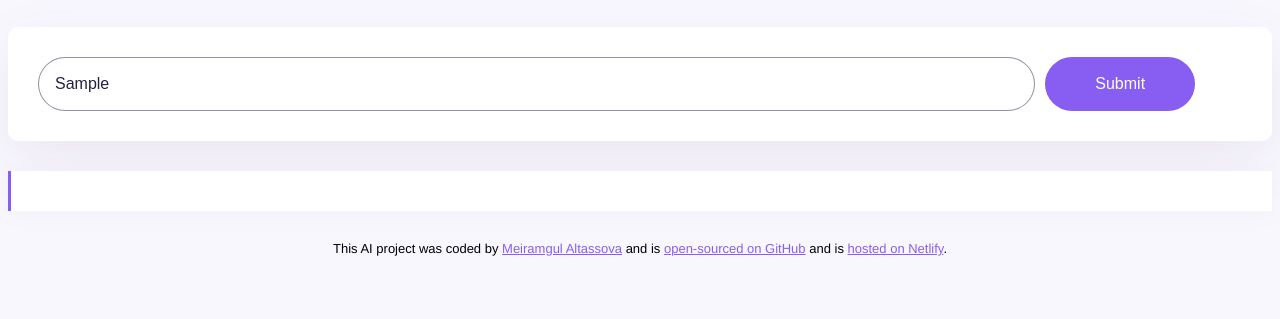
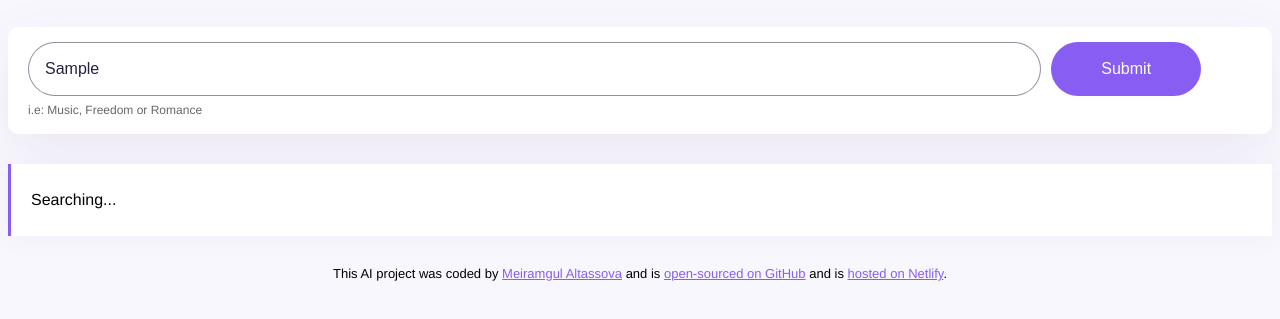
Before and after one commit to miraaltassova/english-poem-generator, a plain HTML site: page index.html in a window 1280 px wide. Both pictures are taken after typing "Sample" into the empty fields and a click on the input 1120 px from the left and 261 px from the top of the page. Shown: the part 177-496 px from the top of the page. Drawn offline with nearby package versions, Linux system fonts and the light colour scheme; no server answers.

Commit message:
Improved the User Experience/UX

```diff
--- a/index.html
+++ b/index.html
@@ -15,10 +15,11 @@
     </header>
 
     <main>
+      <div class="form-container">
       <form id="poem-generator-form">
         <input
           type="text"
-          placeholder="Enter the topic of the English poem"
+          placeholder="Enter the topic of an English poem"
           autofocus
           required
           autocomplete="off"
@@ -27,7 +28,9 @@
         />
         <input type="submit" class="submit-button"/>
       </form>
-      <div class="poem" id="poem">
+      <div class="hint">i.e: Music, Freedom or Romance</div>
+      </div>
+      <div class="poem hidden" id="poem">
 
       </div>
     </main>
--- a/src/index.js
+++ b/src/index.js
@@ -19,6 +19,10 @@ function generatePoem(event) {
   let prompt = `User intructions: Generate an English Poem about ${instructionsInput}`;
   let apiURL = `https://api.shecodes.io/ai/v1/generate?prompt=${prompt}&context=${context}&key=${apiKey}`;
 
+  let poemElement = document.querySelector("#poem");
+  poemElement.classList.remove("hidden");
+  poemElement.innerHTML = `<div class="rotate"> Searching... </div>`;
+
   console.log("generating poem");
   console.log(`Prompt: ${prompt}`);
   console.log(`Context: ${context}`);
--- a/src/style.css
+++ b/src/style.css
@@ -24,13 +24,23 @@ h1 {
   color: #272044;
 }
 
-form {
-  padding: 30px;
+.form-container {
   background-color: white;
+  padding: 15px 20px;
   box-shadow: 0px 20px 60px rgba(65, 50, 100, 0.08);
   border-radius: 10px;
+  margin-bottom: 30px;
+}
+
+form {
   display: flex;
-  margin-bottom: 30px;
+}
+
+.hint {
+  line-height: 1.5;
+  margin-top: 5px;
+  opacity: 0.6;
+  font-size: 12px;
 }
 
 .instructions {
@@ -63,8 +73,27 @@ form {
   box-shadow: 0px 4px 30px 0px rgba(39, 33, 66, 0.03);
 }
 
+.hidden {
+  display: none;
+}
+
 footer {
   text-align: center;
   font-size: 13px;
   margin-top: 30px;
 }
+
+.rotate {
+  animation: blink-animation 1s steps(5, start) infinite;
+}
+
+@keyframes blink-animation {
+  to {
+    visibility: hidden;
+  }
+}
+@-webkit-keyframes blink-animation {
+  to {
+    visibility: hidden;
+  }
+}
```
